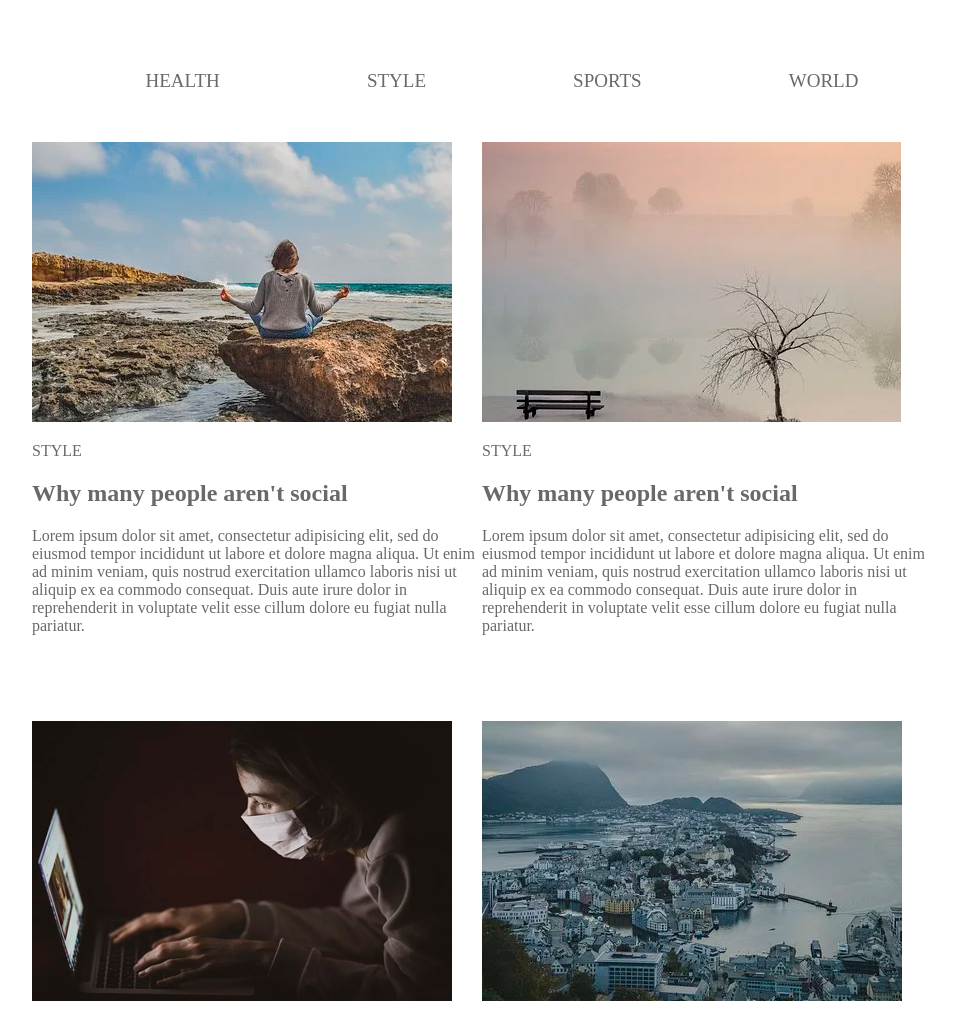
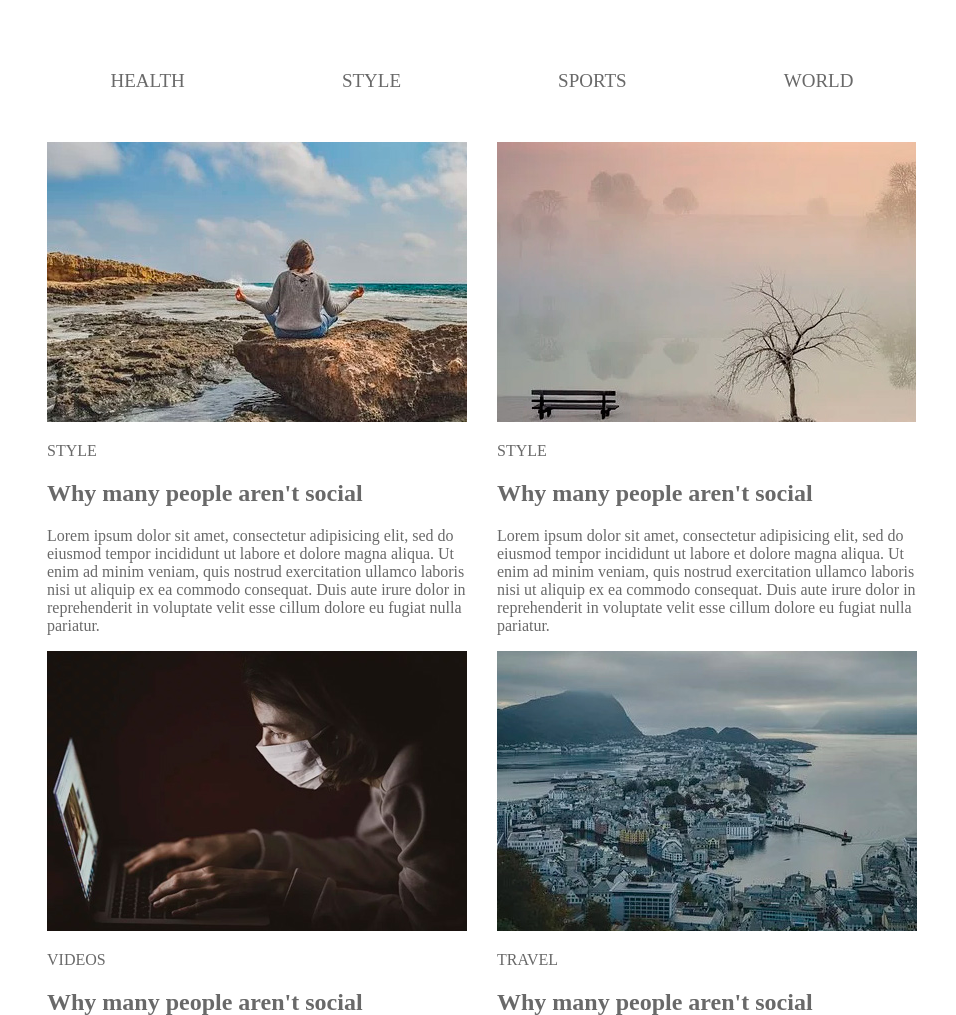
Before and after one commit to dpShrek/skillup-hw-02, a plain HTML site: page index.html in a window 1280 px wide. Shown: the top 1015 px of the page, without its empty margins (158-1114 px from the left). Drawn offline with Linux system fonts and the light colour scheme.

Commit message:
finish corects

```diff
--- a/index.html
+++ b/index.html
@@ -14,8 +14,8 @@
 
     <div class="wrapper">
         <header>
+            <nav>
                 <div class="conteiner">
-                <nav>
                     <div class="navMenu">
                         <ul class="ulNavMenu">
                             <li id="liNavMenu"><a href="#">HEALTH</a></li>
@@ -24,14 +24,15 @@
                             <li id="liNavMenu"><a href="#">WORLD</a></li>
                         </ul>
                     </div>
+                </div>
             </nav>
-            </div>
-    </div>
         </header>
+
+
 
         <content>
             <div class="conteiner">
-                <div class="col__wrap">
+                <div class="col__wrap_news">
                 <div class="containerItem">
 
                     <img src="https://raw.githubusercontent.com/dpShrek/skillup-hw-02/master/img_01.jpg" alt="STYLE">
@@ -83,22 +84,22 @@
 
 
             <div id="new" style="display: none;">
-                <div class="col__wrap">
+                <div class="col__wrap_news">
                     <div class="containerItem">
-                    <img src="https://raw.githubusercontent.com/dpShrek/skillup-hw-02/master/img_03.jpg" alt="STYLE">
-                    <p id="namePhoto">VIDEOS</p>
+
+                        <img src="https://raw.githubusercontent.com/dpShrek/skillup-hw-02/master/img_01.jpg" alt="STYLE">
+                        <p id="namePhoto">STYLE</p>
 
                         <h2>Why many people aren't social</h2>
 
                         <p>Lorem ipsum dolor sit amet, consectetur adipisicing elit, sed do eiusmod tempor incididunt ut labore et dolore magna aliqua.
                             Ut enim ad minim veniam, quis nostrud exercitation ullamco laboris nisi ut aliquip ex ea commodo consequat.
                             Duis aute irure dolor in reprehenderit in voluptate velit esse cillum dolore eu fugiat nulla pariatur.</p>
-
                     </div>
 
                     <div class="containerItem">
-                    <img src="https://raw.githubusercontent.com/dpShrek/skillup-hw-02/master/img_04.jpg" alt="STYLE">
-                    <p id="namePhoto">TRAVEL</p>
+                        <img src="https://raw.githubusercontent.com/dpShrek/skillup-hw-02/master/img_02.jpg" alt="STYLE">
+                        <p id="namePhoto">STYLE</p>
 
                         <h2>Why many people aren't social</h2>
 
@@ -133,5 +134,6 @@
         </footer>
     </div>
 </div>
+</div>
 </body>
 </html>
--- a/style.css
+++ b/style.css
@@ -2,13 +2,6 @@ body {
     margin: 0 0 0 0;
     color: dimgray;
     font-family: "Myriad Pro";
-}
-
-.wrapper {
-    min-height: 100%;
-    overflow: hidden;
-    display: flex;
-    flex-direction: column;
 }
 
 .conteiner {
@@ -16,21 +9,10 @@ body {
     margin: 0 auto;
 }
 
-content {
-    flex: 1 1 auto;
-}
-
-header {
-
-}
-
-.col__wrap {
+.col__wrap_news {
     display: flex;
     flex-wrap: wrap;
-    flex: 50%;
-    justify-content: center;
-    align-items: center;
-
+    justify-content: space-around;
 }
 
 #new{
@@ -40,9 +22,7 @@ header {
 }
 
 .containerItem {
-    flex: 50%;
-    margin: 0 0 70px 0;
-
+     max-width: 420px;
 }
 
 .navMenu {
@@ -51,7 +31,7 @@ header {
 
 .ulNavMenu {
     display: flex;
-    align-items: center;
+    padding: 0;
     justify-content:space-around;
     margin: 70px 0px 50px 0px ;
     list-style: none;
```
Lines whose indentation alone changed are shown as unchanged.
